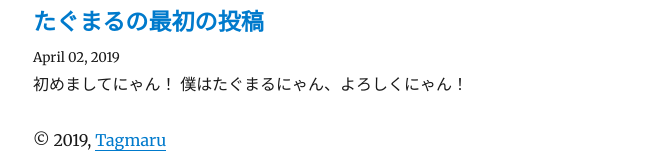
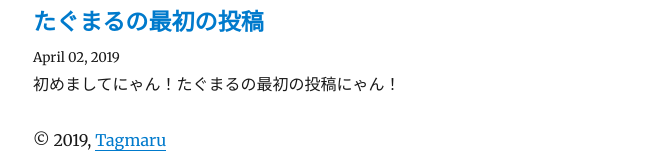
Before and after one commit to anharu2394/tagmaru-blog, a Gatsby site: page / in a window 1280 px wide. Shown: the part 461-621 px from the top of the page, without its empty margins (292-960 px from the left). Built offline with nearby package versions, Linux system fonts and the light colour scheme; Gatsby itself is replaced by a stand-in of ours; some packages are replaced by stand-ins of ours.

Commit message:
Add: describe

```diff
--- a/content/blog/first-article/index.md
+++ b/content/blog/first-article/index.md
@@ -1,6 +1,7 @@
 ---
 title: たぐまるの最初の投稿
 date: "2019-04-02"
+description: 初めましてにゃん！たぐまるの最初の投稿にゃん！
 ---
 
 初めましてにゃん！
```
